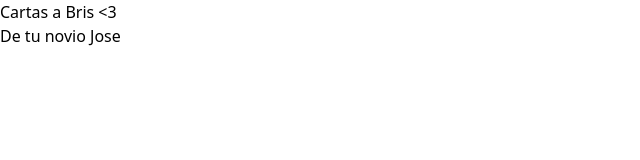
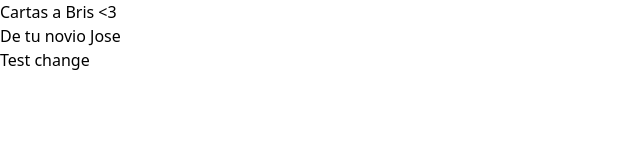
Before and after one commit to polilla2802/sveltekit-cartas-a-bris, a SvelteKit app: page / in a window 1280 px wide. Shown: the top 160 px of the page, without its empty margins (0-640 px from the left). Built offline with nearby package versions, Linux system fonts and the light colour scheme.

Commit message:
test for automatic deploy

```diff
--- a/src/routes/+page.svelte
+++ b/src/routes/+page.svelte
@@ -5,3 +5,4 @@
 
 <h1>{helloWorld}</h1>
 <h2>De tu novio {novio}</h2>
+<h3>Test change</h3>
```
